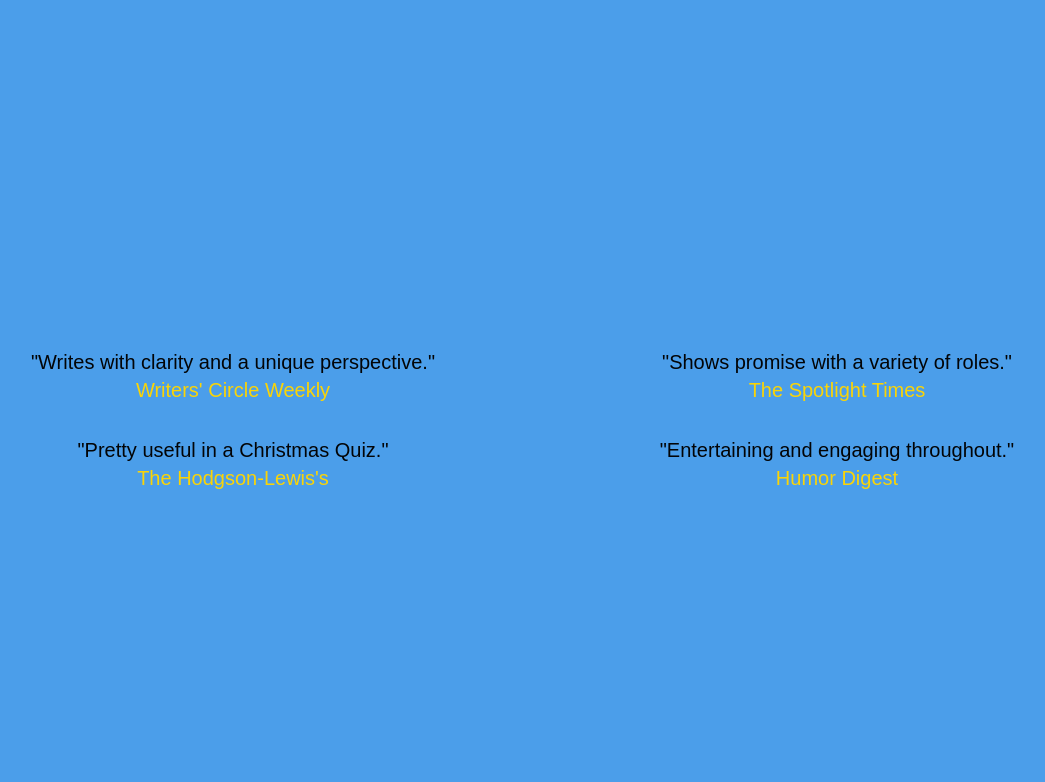
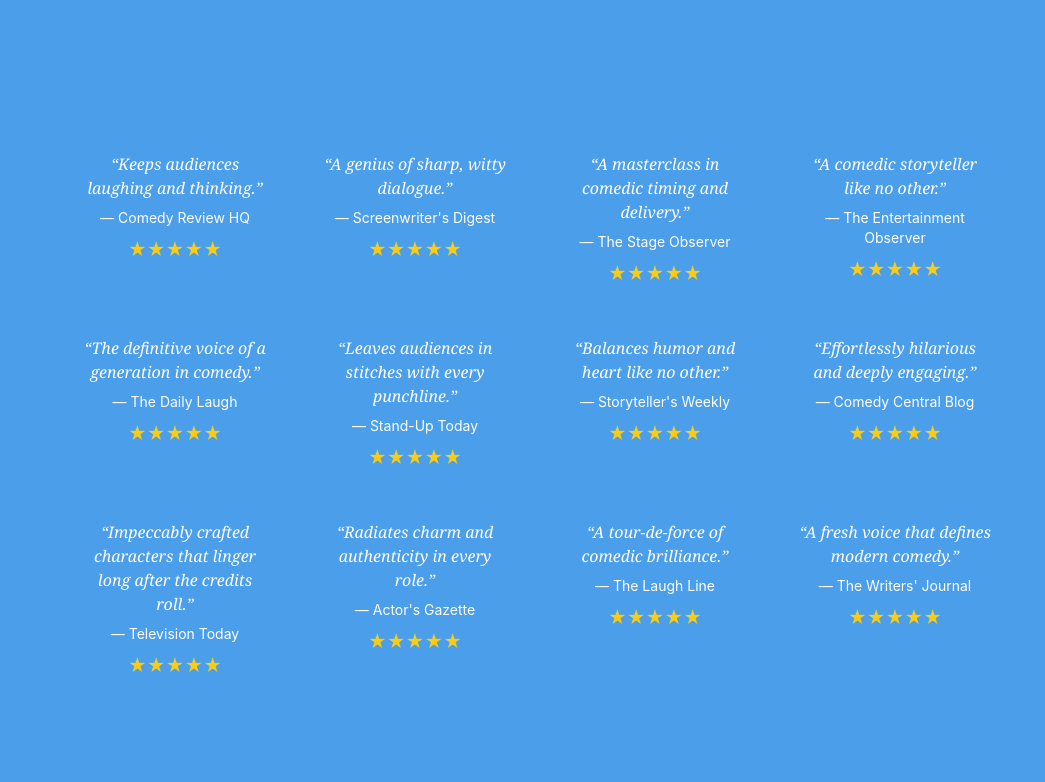
Before and after one commit to TEllwood23/K-H-Site, a React (Vite) app: page / in a window 1280 px wide. Shown: the part 840-1622 px from the top of the page, without its empty margins (105-1150 px from the left). Built offline with nearby package versions, Linux system fonts and the light colour scheme; a web font is replaced by a local one; what aws-amplify would draw is missing.

Commit message:
Built 'ReviewCard' component and changed logic on Home Page to incorporate Tailwind grid for reviews

```diff
--- a/src/App.jsx
+++ b/src/App.jsx
@@ -26,9 +26,9 @@ function App() {
 
 
         {/* Top Header */}
-        <div className="fixed top-0 md:pt-8 left-0 w-full bg-black">
+        <div className="fixed top-0 md:pt-4 left-0 w-full bg-black">
           <h1
-            className="text-white text-6xl md:text-6xl lg:text-8xl font-bold text-center py-4 font-sans"
+            className="text-white text-6xl md:text-6xl lg:text-6xl font-bold text-center py-4 font-sans"
           >
             Kieran Hodgson
           </h1>
--- /dev/null
+++ b/src/components/ReviewCard.jsx
@@ -0,0 +1,30 @@
+
+import PropTypes from 'prop-types';
+
+function ReviewCard({ quote, source, stars, url }) {
+  return (
+    <a
+      href={url}
+      target="_blank"
+      rel="noopener noreferrer"
+      className="block rounded-lg p-4 hover:shadow-2xl transition-shadow duration-300 w-56 h-42 text-center"
+    >
+      <div className="text-white text-m font-serif italic">
+        “{quote}”
+      </div>
+      <div className="text- text-sm mt-2">— {source}</div>
+      <div className="mt-2 text-yellow-400 text-lg">
+        {'★'.repeat(stars)}{'☆'.repeat(5 - stars)} {/* Star rating */}
+      </div>
+    </a>
+  );
+}
+
+ReviewCard.propTypes = {
+  quote: PropTypes.string.isRequired,
+  source: PropTypes.string.isRequired,
+  stars: PropTypes.number.isRequired,
+  url: PropTypes.string.isRequired,
+};
+
+export default ReviewCard;
--- /dev/null
+++ b/src/components/ReviewGrid.jsx
@@ -0,0 +1,46 @@
+import { useState, useEffect } from 'react';
+import reviews from '../data/reviewsSeed.json'; // Adjust the path as needed
+import ReviewCard from './ReviewCard'; // Import the card component
+import PropTypes from 'prop-types'; // Import PropTypes
+
+function ReviewGrid({ count = 12 }) {
+  const [displayedReviews, setDisplayedReviews] = useState([]);
+
+  useEffect(() => {
+    const prioritizeReviews = () => {
+      const fiveStarReviews = reviews.filter((review) => review.stars === 5);
+      const otherReviews = reviews.filter((review) => review.stars < 5);
+
+      // Shuffle both arrays
+      const shuffledFiveStars = [...fiveStarReviews].sort(() => 0.5 - Math.random());
+      const shuffledOthers = [...otherReviews].sort(() => 0.5 - Math.random());
+
+      // Combine and slice the top `count` reviews
+      const combined = [...shuffledFiveStars, ...shuffledOthers].slice(0, count);
+      return combined;
+    };
+
+    setDisplayedReviews(prioritizeReviews());
+  }, [count]);
+
+  return (
+    <div className="grid grid-cols-1 sm:grid-cols-2 md:grid-cols-3 lg:grid-cols-4 gap-4 ">
+      {displayedReviews.map((review, index) => (
+        <ReviewCard
+          key={index}
+          quote={review.quote}
+          source={review.source}
+          stars={review.stars}
+          url={review.url}
+        />
+      ))}
+    </div>
+  );
+}
+
+// Add PropTypes for validation
+ReviewGrid.propTypes = {
+  count: PropTypes.number, // Validate `count` as a number
+};
+
+export default ReviewGrid;
--- /dev/null
+++ b/src/data/reviewsSeed.json
@@ -0,0 +1,122 @@
+[
+  {
+    "quote": "An unstoppable force in comedy writing.",
+    "source": "The Comedy Times",
+    "stars": 5,
+    "url": "https://comedy-times.com/review"
+  },
+  {
+    "quote": "A masterclass in comedic timing and delivery.",
+    "source": "The Stage Observer",
+    "stars": 5,
+    "url": "https://stageobserver.com/review"
+  },
+  {
+    "quote": "A genius of sharp, witty dialogue.",
+    "source": "Screenwriter's Digest",
+    "stars": 5,
+    "url": "https://screenwritersdigest.com/review"
+  },
+  {
+    "quote": "Effortlessly hilarious and deeply engaging.",
+    "source": "Comedy Central Blog",
+    "stars": 5,
+    "url": "https://comedycentralblog.com/review"
+  },
+  {
+    "quote": "Radiates charm and authenticity in every role.",
+    "source": "Actor's Gazette",
+    "stars": 5,
+    "url": "https://actorsgazette.com/review"
+  },
+  {
+    "quote": "A fresh voice that defines modern comedy.",
+    "source": "The Writers' Journal",
+    "stars": 5,
+    "url": "https://writersjournal.com/review"
+  },
+  {
+    "quote": "Captivates audiences with razor-sharp humor.",
+    "source": "The Radio Critic",
+    "stars": 4,
+    "url": "https://radiocritic.com/review"
+  },
+  {
+    "quote": "Impeccably crafted characters that linger long after the credits roll.",
+    "source": "Television Today",
+    "stars": 5,
+    "url": "https://televisiontoday.com/review"
+  },
+  {
+    "quote": "A true artist in both comedy and drama.",
+    "source": "The Showbiz Weekly",
+    "stars": 5,
+    "url": "https://showbizweekly.com/review"
+  },
+  {
+    "quote": "Proves that clever writing can still shine in the modern age.",
+    "source": "New Media Tribune",
+    "stars": 4,
+    "url": "https://newmediatribune.com/review"
+  },
+  {
+    "quote": "A tour-de-force of comedic brilliance.",
+    "source": "The Laugh Line",
+    "stars": 5,
+    "url": "https://laughline.com/review"
+  },
+  {
+    "quote": "Balances humor and heart like no other.",
+    "source": "Storyteller's Weekly",
+    "stars": 5,
+    "url": "https://storytellersweekly.com/review"
+  },
+  {
+    "quote": "Innovative and unmissable performances.",
+    "source": "Performance Journal",
+    "stars": 5,
+    "url": "https://performancejournal.com/review"
+  },
+  {
+    "quote": "Keeps audiences laughing and thinking.",
+    "source": "Comedy Review HQ",
+    "stars": 5,
+    "url": "https://comedyreviewhq.com/review"
+  },
+  {
+    "quote": "A comedic storyteller like no other.",
+    "source": "The Entertainment Observer",
+    "stars": 5,
+    "url": "https://entertainmentobserver.com/review"
+  },
+  {
+    "quote": "A powerhouse of talent on stage and screen.",
+    "source": "Actor's Weekly",
+    "stars": 5,
+    "url": "https://actorsweekly.com/review"
+  },
+  {
+    "quote": "Sharp, original, and endlessly funny.",
+    "source": "Creative Voices",
+    "stars": 4,
+    "url": "https://creativevoices.com/review"
+  },
+  {
+    "quote": "Leaves audiences in stitches with every punchline.",
+    "source": "Stand-Up Today",
+    "stars": 5,
+    "url": "https://standuptoday.com/review"
+  },
+  {
+    "quote": "The definitive voice of a generation in comedy.",
+    "source": "The Daily Laugh",
+    "stars": 5,
+    "url": "https://dailylaugh.com/review"
+  },
+  {
+    "quote": "A rare talent who brings scripts to life with wit and humanity.",
+    "source": "ScriptWorld",
+    "stars": 5,
+    "url": "https://scriptworld.com/review"
+  }
+]
--- a/src/pages/Home.jsx
+++ b/src/pages/Home.jsx
@@ -1,35 +1,57 @@
-// VERSION WITH SCROLLING 29/11 13:48
 
-import QuotationWriter from '../components/QuotationWriter.jsx';
-import QuotationActor from '../components/QuotationActor.jsx';
-import QuotationLive from '../components/QuotationLive.jsx';
-import QuotationComedian from '../components/QuotationComedian.jsx';
+// GRID VERSION 02/12/24
+
+import ReviewGrid from '../components/ReviewGrid'; // Import the grid component
 
 function Home() {
   return (
-    <div className="container mx-auto px-7 pb-4 sticky">
-      {/* Title Section */}
-      {/* <div className="flex flex-col md:flex-row items-center justify-center">
-        <h1 className="flex-1 text-textPrimary text-border-thick text-3xl md:text-4xl lg:text-5xl font-sans lg:ml-10 drop-shadow-2xl font-bold">Kieran Hodgson.</h1>
-        <p className="flex-1 text-textPrimary text-xl md:text-2xl lg:text-3xl font-sans lg:ml-12">Actor - Comedian - Writer.</p>
-      </div> */}
-
-      <div className="flex flex-col lg:flex-row gap-4 mt-6">
-        {/* Quotations Section */}
-        <div className="flex-1 p-4 rounded-lg lg:pt-4">
-          <div className="grid grid-cols-1 sm:grid-cols-2 gap-4">
-            <QuotationWriter className="p-2 text-l sm:text-l md:text-l lg:text-xl"/>
-            <QuotationActor className="p-2 text-l sm:text-l md:text-l lg:text-xl" />
-            <QuotationLive className="p-2 text-l sm:text-l md:text-l lg:text-xl" />
-            <QuotationComedian className="p-2 text-l sm:text-l md:text-l lg:text-xl" />
-          </div>
-        </div>
+    <div className="container mx-auto px-4">
+      {/* <h1 className="text-textPrimary text-4xl md:text-6xl font-bold mb-6 text-center">
+        Reviews
+      </h1> */}
+      <div className="flex justify-center items-center">
+        <ReviewGrid />
       </div>
     </div>
   );
 }
 
 export default Home;
+
+
+
+// VERSION WITH SCROLLING 29/11 13:48
+
+// import QuotationWriter from '../components/QuotationWriter.jsx';
+// import QuotationActor from '../components/QuotationActor.jsx';
+// import QuotationLive from '../components/QuotationLive.jsx';
+// import QuotationComedian from '../components/QuotationComedian.jsx';
+
+// function Home() {
+//   return (
+//     <div className="container mx-auto px-7 pb-4 sticky">
+//       {/* Title Section */}
+//       {/* <div className="flex flex-col md:flex-row items-center justify-center">
+//         <h1 className="flex-1 text-textPrimary text-border-thick text-3xl md:text-4xl lg:text-5xl font-sans lg:ml-10 drop-shadow-2xl font-bold">Kieran Hodgson.</h1>
+//         <p className="flex-1 text-textPrimary text-xl md:text-2xl lg:text-3xl font-sans lg:ml-12">Actor - Comedian - Writer.</p>
+//       </div> */}
+
+//       <div className="flex flex-col lg:flex-row gap-4 mt-6">
+//         {/* Quotations Section */}
+//         <div className="flex-1 p-4 rounded-lg lg:pt-4">
+//           <div className="grid grid-cols-1 sm:grid-cols-2 gap-4">
+//             <QuotationWriter className="p-2 text-xl sm:text-xl md:text-2xl lg:text-4xl"/>
+//             <QuotationActor className="p-2 text-xl sm:text-xl md:text-2xl lg:text-4xl" />
+//             <QuotationLive className="p-2 text-xl sm:text-xl md:text-2xl lg:text-4xl" />
+//             <QuotationComedian className="p-2 text-xl sm:text-xl md:text-2xl lg:text-4xl" />
+//           </div>
+//         </div>
+//       </div>
+//     </div>
+//   );
+// }
+
+// export default Home;
 
 
 // SAFE version with styling
```
